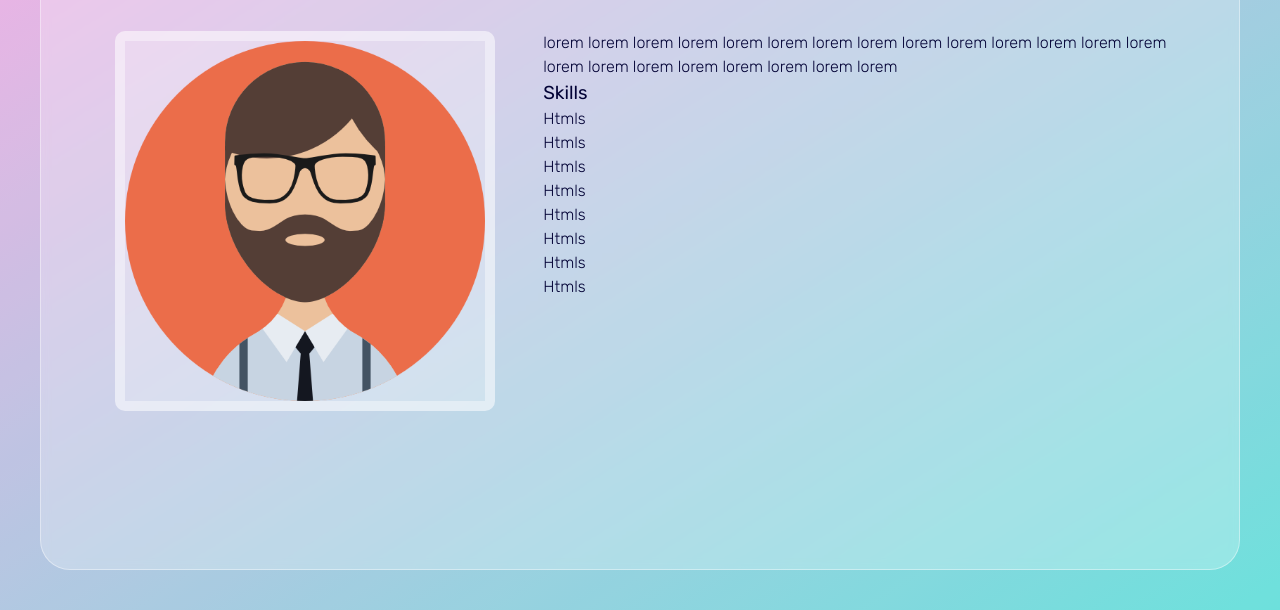
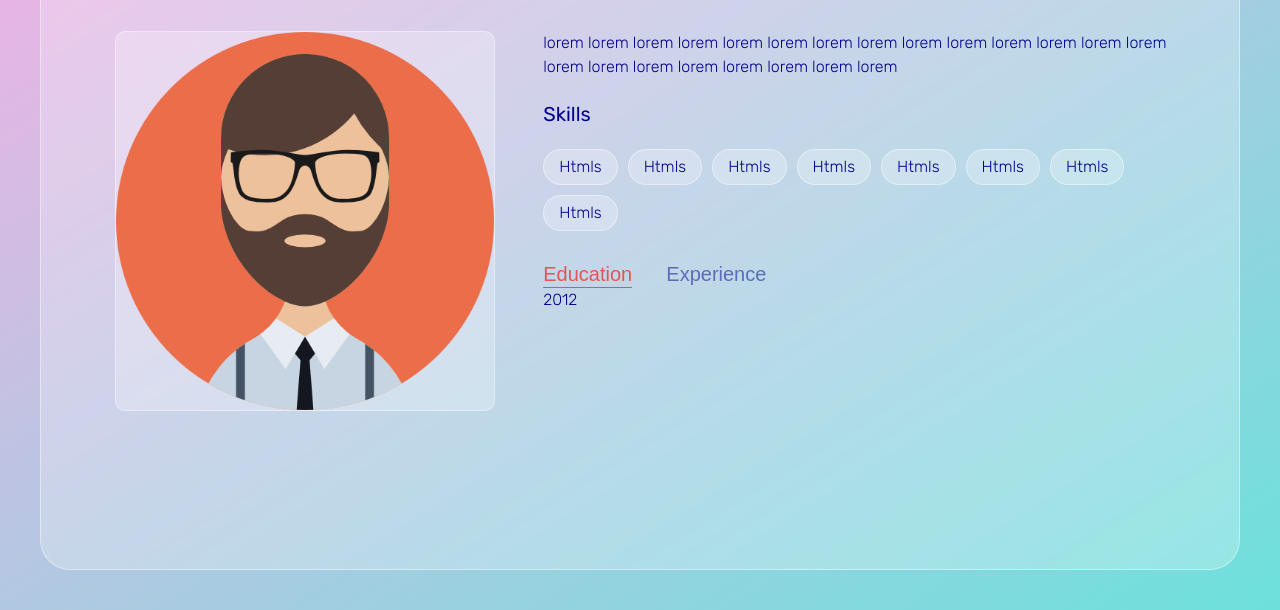
Before and after one commit to FaysalAhmed1/Glassmorph, a plain HTML site: page index.html in a window 1280 px wide. Shown: the part 190-800 px from the top of the page. Drawn offline with Linux system fonts and the light colour scheme.

Commit message:
user profile

```diff
--- a/index.html
+++ b/index.html
@@ -61,7 +61,7 @@
               </p>
 
               <h3>Skills</h3>
-              <div class="skills">
+              <div class="skill">
                 <div class="skill-item">Htmls</div>
                 <div class="skill-item">Htmls</div>
                 <div class="skill-item">Htmls</div>
@@ -71,6 +71,31 @@
                 <div class="skill-item">Htmls</div>
                 <div class="skill-item">Htmls</div>
               </div>
+
+              <div class="about-tabs">
+                <button
+                  type="button"
+                  class="tab-item active"
+                  data-target="#education"
+                >
+                  Education
+                </button>
+                <button type="button" class="tab-item" data-target="#experienc">
+                  Experience
+                </button>
+              </div>
+
+              <!-- Education -->
+              <div class="tab-content" id="education">
+                <div class="timeline">
+                  <div class="timeline-item">
+                    <div class="date">2012</div>
+                    <h4></h4>
+                    <p></p>
+                  </div>
+                </div>
+              </div>
+              <!-- End Education -->
             </div>
           </div>
         </div>
--- a/style.css
+++ b/style.css
@@ -2,7 +2,7 @@
 :root {
   --main-color: #e05656;
   --blue: #0000ff;
-  --blue-dark: #030336;
+  --blue-dark: #00008d;
   --orange: #f1a501;
   --green-yellow: #c3ec53;
   --pink-light: #ffa7fb;
@@ -138,7 +138,9 @@ section {
 }
 
 /** Button **/
-
+button {
+  user-select: none;
+}
 .btn {
   line-height: 1.5;
   background-color: var(--white-alpha-25);
@@ -229,7 +231,73 @@ section {
 .about-img .img-box {
   background-color: var(--white-alpha-25);
   max-width: 380px;
-  border: 10px solid var(--white-alpha-40);
+  border: 1px solid var(--white-alpha-40);
   margin: auto;
   border-radius: 10px;
 }
+
+.about-img .img-box img {
+  width: 100%;
+}
+.about-text h3 {
+  text-transform: capitalize;
+  font-size: 20px;
+  margin: 20px 0;
+}
+
+.about-text .skill {
+  display: flex;
+  flex-wrap: wrap;
+}
+.about-text .skill-item {
+  background-color: var(--white-alpha-25);
+  border: 1px solid var(--white-alpha-40);
+  padding: 5px 15px;
+  text-transform: capitalize;
+  margin: 0 10px 10px 0;
+  border-radius: 20px;
+}
+.about-tabs {
+  margin-top: 20px;
+}
+.about-tabs .tab-item {
+  padding: 2px 0;
+  background-color: transparent;
+  border: none;
+  text-transform: capitalize;
+  display: inline-block;
+  color: var(--blue-dark);
+  font-size: 20px;
+  cursor: pointer;
+  font-weight: 500;
+  margin: 0 30px 0px 0;
+  position: relative;
+  opacity: 0.5;
+}
+.about-tabs .tab-item:last-child {
+  margin: 0;
+}
+.about-tabs .tab-item::before {
+  content: "";
+  position: absolute;
+  left: 0;
+  bottom: 0;
+  width: 0%;
+  height: 5%;
+
+  background-color: var(--main-color);
+
+  transition: width 0.3s ease;
+}
+.about-tabs .tab-item:hover::before {
+  width: 100%;
+}
+.about-tabs .tab-item.active::before {
+  width: 100%;
+  background-color: var(--main-color);
+}
+.about-tabs .tab-item.active {
+  color: var(--main-color);
+  opacity: 1;
+  cursor: auto;
+}
```
